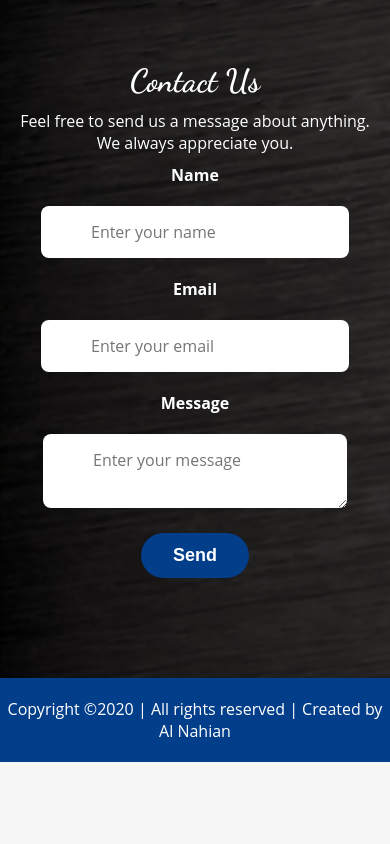
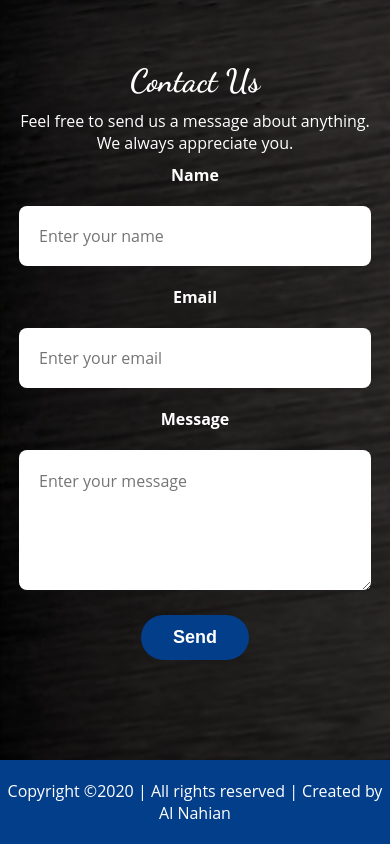
Before and after one commit to alnahian2003/altin, a plain HTML site: page index.html in a window 390 px wide. Shown: the part 8159-9003 px from the top of the page. Before the commit the page ends 8921 px from the top, so only its background shows below. Drawn offline with Linux system fonts and the light colour scheme.

Commit message:
Update style.css

```diff
--- a/style.css
+++ b/style.css
@@ -8,7 +8,7 @@
 
 @font-face {
     font-family: 'DancingScript';
-    src: url(assets/fonts/DancingScript.ttf);
+    src: url('assets/fonts/DancingScript.ttf');
 }
 
 /* Global Styling */
@@ -333,7 +333,9 @@ img {
 
 #contact input {
     margin: 20px 0;
-    padding: 15px 100px;
+    height: 20px;
+    width: 25%;
+    padding: 20px;
     border-radius: .5rem;
     outline: none;
     border: none;
@@ -342,7 +344,9 @@ img {
 
 #contact textarea {
     margin: 20px 0;
-    padding: 50px 110px;
+    height: 100px;
+    width: 25%;
+    padding: 20px;
     border-radius: .5rem;
     outline: none;
     border: none;
@@ -518,7 +522,7 @@ img {
 
     #contact input,
     #contact textarea {
-        padding: 15px 50px;
+        width: 80%;
     }
 
     #contact label {
```
